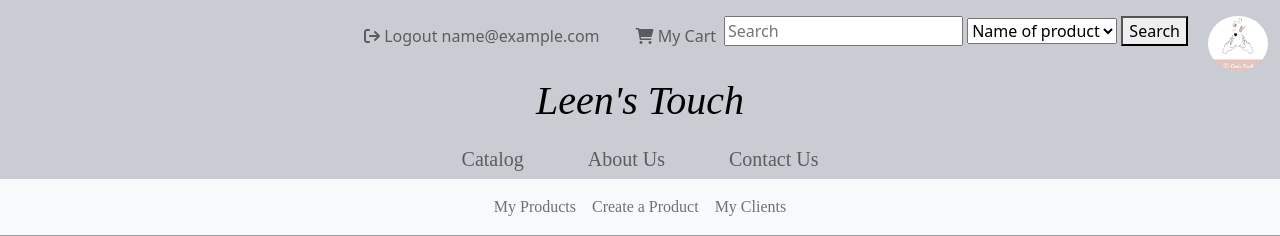
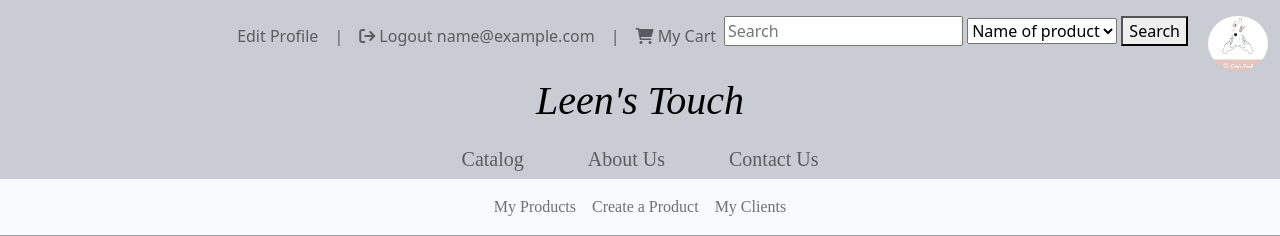
Before and after one commit to ChristinaKs/SystemDev_Project, a PHP site: page /LeensTouch/ in a window 1280 px wide. Shown: the top 236 px of the page. Run offline with PHP 8.4, Linux system fonts and the light colour scheme; the visitor is signed in with stand-in values (Sample User, id 1); data that the repository does not hold is empty; some web fonts are replaced; grey boxes are pictures that could not be loaded.

Commit message:
EditProfile added to header

```diff
--- a/Website/LeensTouch/app/views/includes/header.php
+++ b/Website/LeensTouch/app/views/includes/header.php
@@ -45,8 +45,12 @@
             // }else{
             //   echo '<li class="nav-item"><a class="nav-link" href="/LeensTouch/Shopper/editProfile"><i class="fa-solid fa-user"></i> Edit Profile </a></li>';
             // }
-            echo '<li style="margin-left:20px" class="nav-item"><a class="nav-link" href="/LeensTouch/Login/logout"><i class="fa-solid fa-sign-out"></i> Logout  '. $_SESSION['user_fname'].'</a></li>';
-            echo '<li style="margin-left:20px" class="nav-item"><a class="nav-link" href="/LeensTouch/Catalog/viewCart"><i class="fa-solid fa-cart-shopping"></i> My Cart </a></li>';
+            echo '<li  class="nav-item"><a class="nav-link" href="/LeensTouch/User/editProfile">
+            <i class="fa-solid "></i> Edit Profile</a></li>';
+            echo '<li class="nav-item"><a class="nav-link">|</li>';
+            echo '<li  class="nav-item"><a class="nav-link" href="/LeensTouch/Login/logout"><i class="fa-solid fa-sign-out"></i> Logout  '. $_SESSION['user_fname'].'</a></li>';
+            echo '<li class="nav-item"><a class="nav-link">|</li>';
+            echo '<li  class="nav-item"><a class="nav-link" href="/LeensTouch/Catalog/viewCart"><i class="fa-solid fa-cart-shopping"></i> My Cart </a></li>';
             echo ' <form class="form-inline" action="/LeensTouch/Search/getResult/" method="POST">
             <div class="search-bar">
             <input type="text" name="search_text"  placeholder="Search">
```
